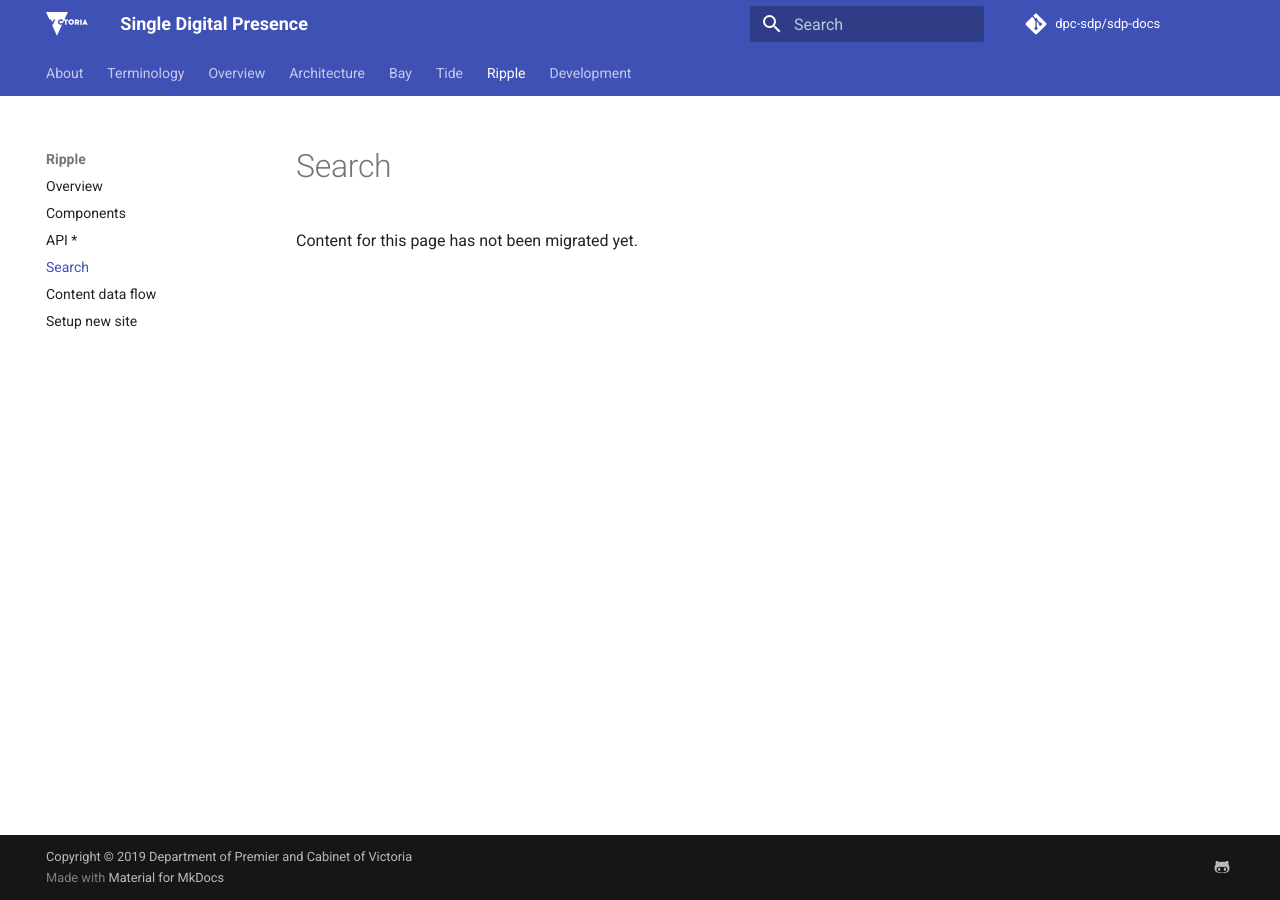
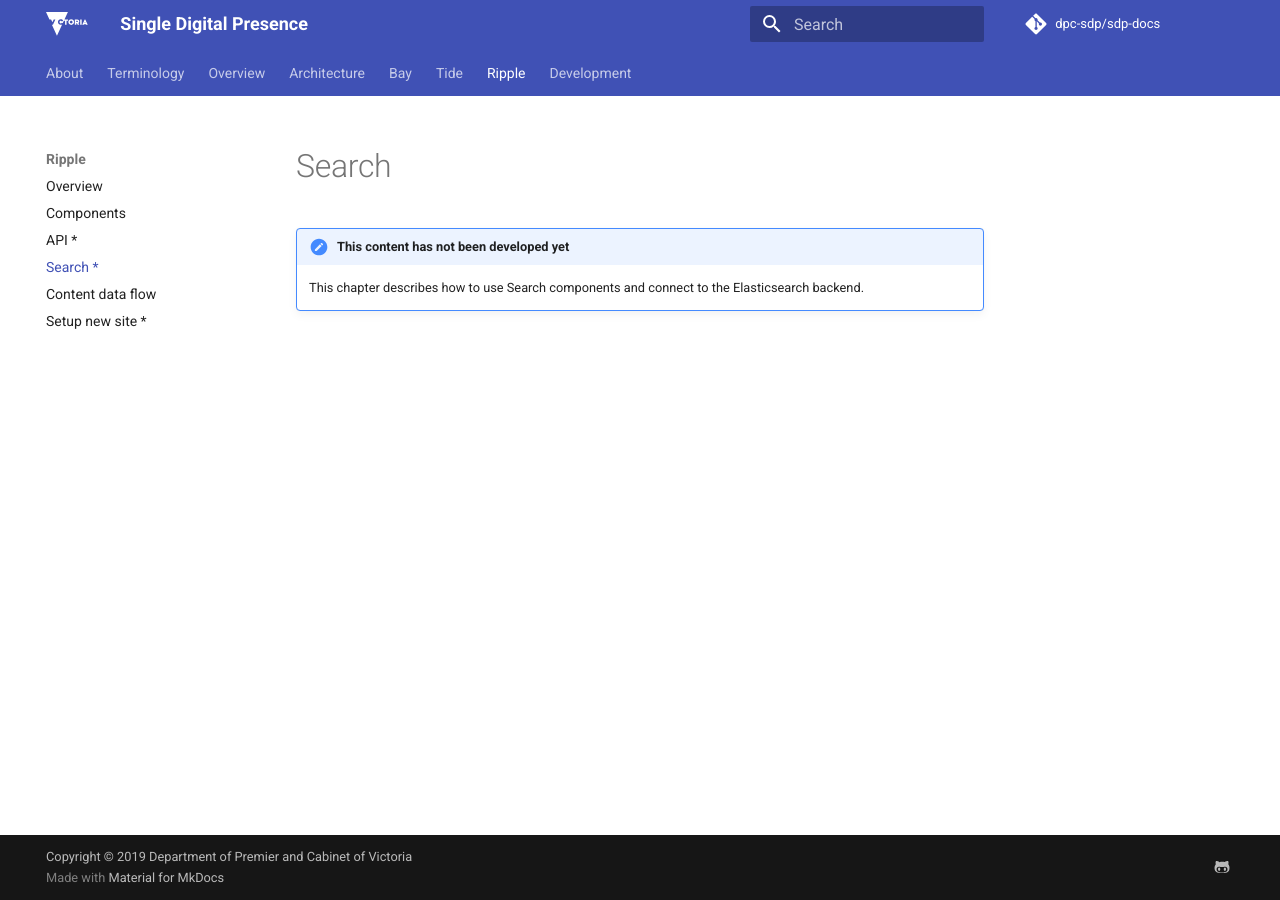
Before and after one commit to dpc-sdp/sdp-docs, an MkDocs documentation site: the page built from docs/ripple/search.md, in a window 1280 px wide. Built offline with MkDocs 1.6.1 and Material for MkDocs 9.7.7, drawn with Linux system fonts in a browser that asks for light colours; comment, search, counter and statistics services are not loaded.

Commit message:
Updated pages with missing content.

```diff
--- a/docs/ripple/search.md
+++ b/docs/ripple/search.md
@@ -1,3 +1,6 @@
 # Search
 
-Content for this page has not been migrated yet.
+!!! todo "This content has not been developed yet"
+
+    This chapter describes how to use Search components and connect to
+    the Elasticsearch backend.
--- a/mkdocs.yml
+++ b/mkdocs.yml
@@ -114,9 +114,9 @@ nav:
     - Overview: ripple/index.md
     - Components: ripple/components.md
     - API *: ripple/api.md
-    - Search: ripple/search.md
+    - Search *: ripple/search.md
     - Content data flow: ripple/content-data-flow.md
-    - Setup new site: ripple/setup.md
+    - Setup new site *: ripple/setup.md
   - Development:
     - Overview: development/index.md
     - Content Repository:
```
